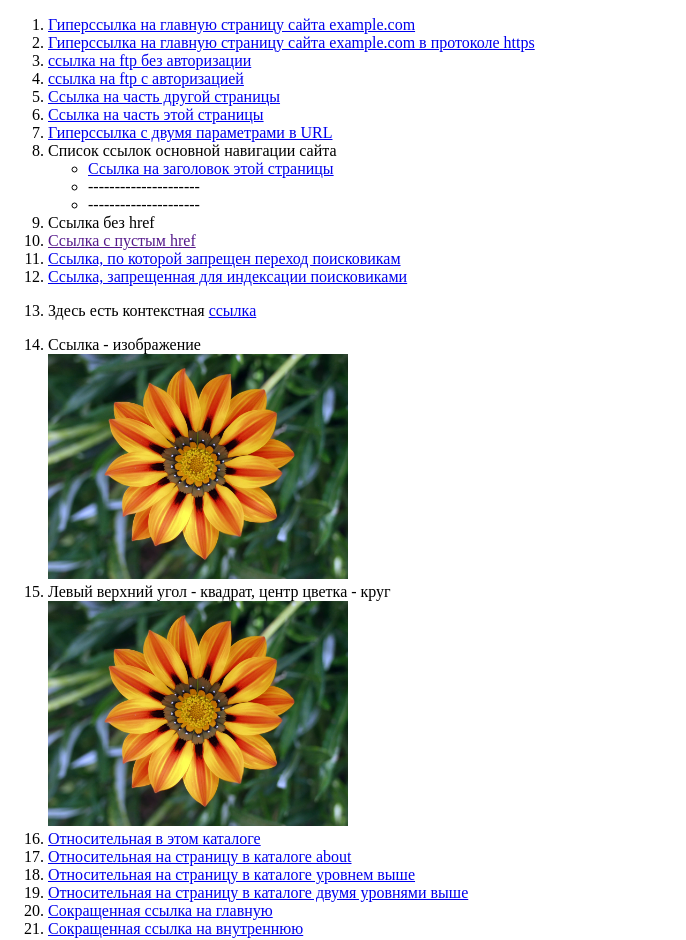
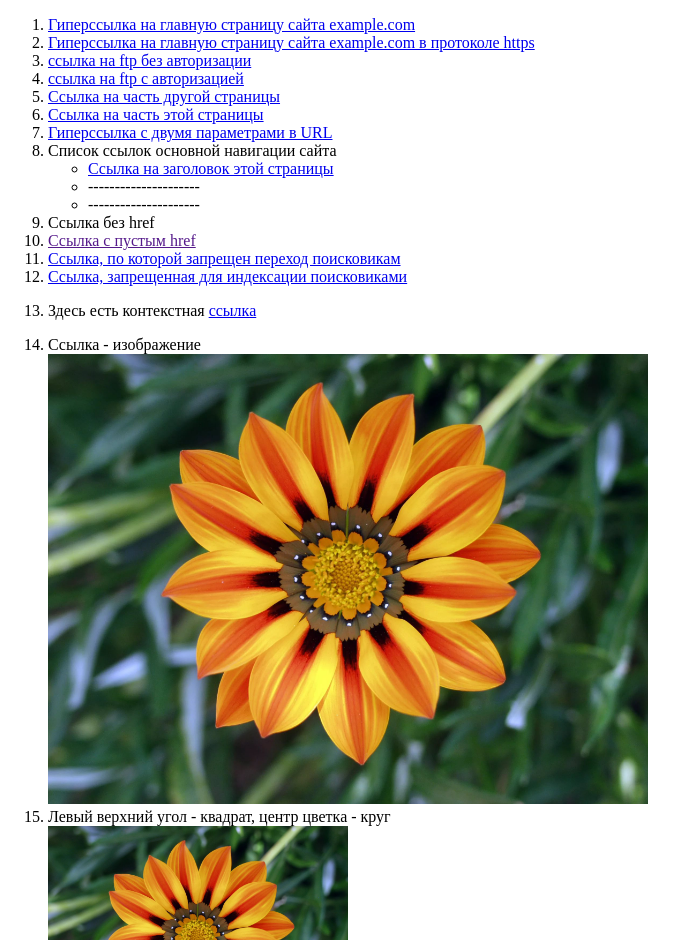
Before and after one commit to s0163537/web1, a plain HTML site: page folder/index/indexpro.html in a window 1280 px wide. Shown: the top 940 px of the page, without its empty margins (0-686 px from the left). Drawn offline with Linux system fonts and the light colour scheme.

Commit message:
Update indexpro.html

```diff
--- a/folder/index/indexpro.html
+++ b/folder/index/indexpro.html
@@ -27,7 +27,7 @@
         Здесь есть контекстная <a href="http://example.com/">ссылка</a>
       </p></li>
       <li>Ссылка - изображение <br /><a href = "http://example.com/">
-        <img src="image.jpg" alt="Цветок" style="width: 300px;" />
+        <img src="image.jpg" alt="Цветок" style="width: 600px;" />
       </a></li>
       <map name="primary">
       <area shape="circle" coords="150,100,50" href="http://example.com/">
```
